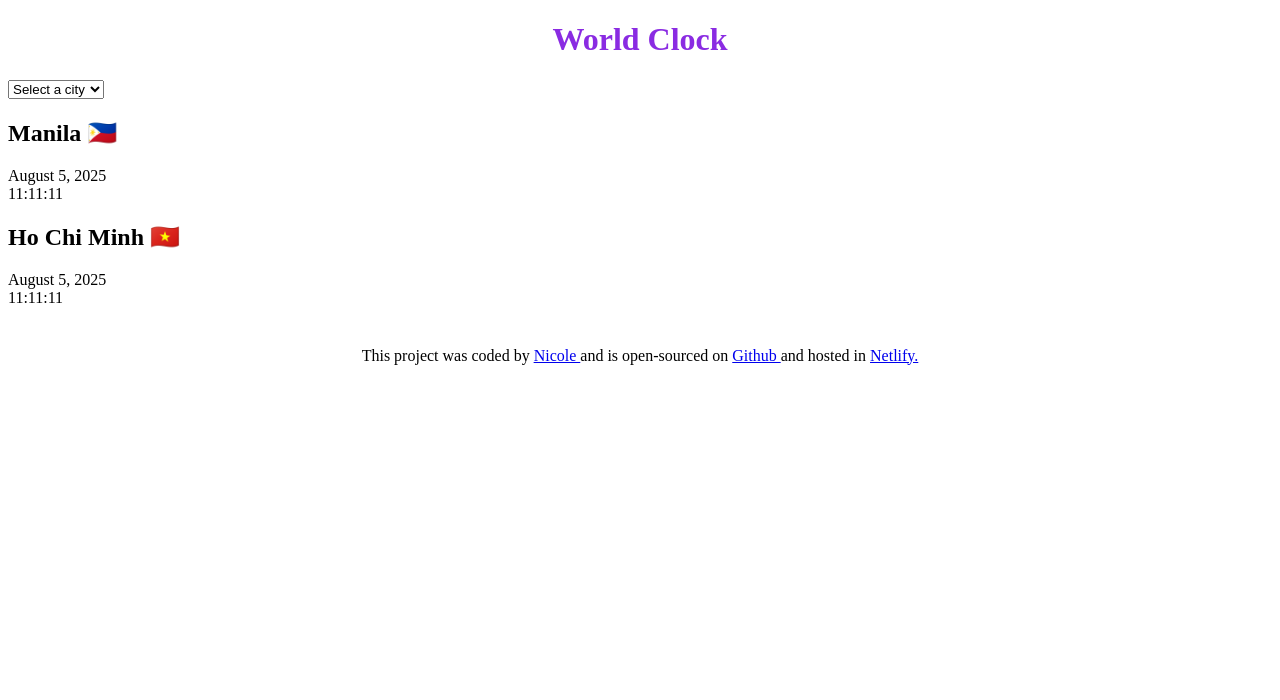
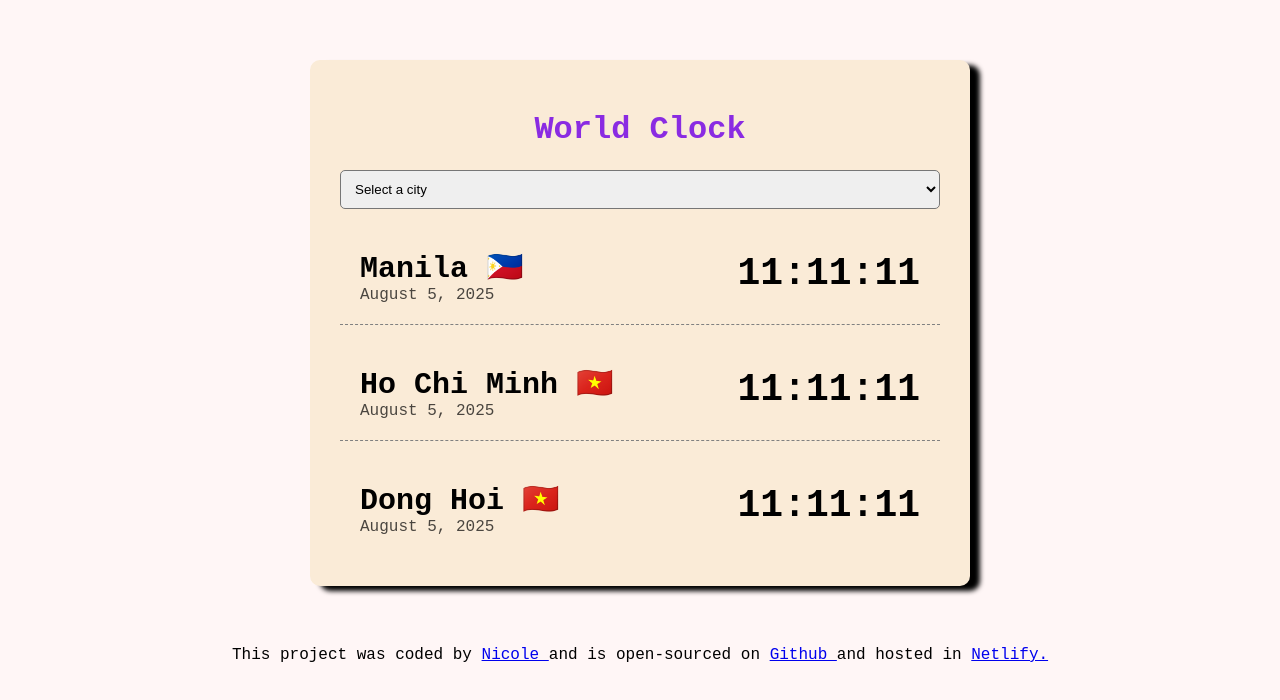
Before and after one commit to x0PuffBaddie/world-clock-shecodes, a plain HTML site: page index.html in a window 1280 px wide. Drawn offline with Linux system fonts and the light colour scheme.

Commit message:
inserted basic css style

```diff
--- a/index.html
+++ b/index.html
@@ -20,19 +20,34 @@
     <option value=""> Ho Chi Minh </option>
     </select>
 
-</div>
+
 <div class="city">
+    <div>
 <h2> Manila 🇵🇭 </h2>
 <div class="date"> August 5, 2025 </div>
+</div>
 <div class="time"> 11:11:11 </div>
+</div>
+
+<div class="city">
+    <div>
+<h2> Ho Chi Minh 🇻🇳 </h2>
+<div class="date"> August 5, 2025 </div>
+</div>
+<div class="time"> 11:11:11 </div>
+</div>
+
+<div class="city">
+    <div>
+<h2> Dong Hoi 🇻🇳 </h2>
+<div class="date"> August 5, 2025 </div>
+</div>
+<div class="time"> 11:11:11 </div>
+</div>
+
 
 </div>
-<div class="city">
-<h2> Ho Chi Minh 🇻🇳 </h2>
-<div class="date"> August 5, 2025 </div>
-<div class="time"> 11:11:11 </div>
 
-</div>
     <footer>
         This project was coded by <a href="https://github.com/x0PuffBaddie"> Nicole </a> and is open-sourced on <a href="https://github.com/x0PuffBaddie/world-clock-shecodes"> Github </a>
             and hosted in <a href="https://worldclock-nicole.netlify.app/"> Netlify. </a>
--- a/src/style.css
+++ b/src/style.css
@@ -1,3 +1,54 @@
+body {
+    background-color: rgb(255, 246, 246);
+    font-family: 'Courier New', Courier, monospace;
+}
+.container {
+    max-width: 600px;
+    margin: 60px auto;
+    background-color: antiquewhite;
+    padding: 30px;
+    box-shadow: 10px 5px 5px;
+    border-radius: 10px;
+}
+
+.city {
+    display: flex;
+    justify-content: space-between;
+    padding: 20px;
+    border-bottom: 1px dashed grey;
+
+}
+.city:last-child {
+    border: none;
+}
+
+h2 {
+    margin: 0;
+    font-size: 30px;
+    margin-top: 20px;
+}
+
+
+.date {
+    opacity: 0.7;
+
+}
+.time {
+    font-size: 38px;
+    font-weight: bold;
+    vertical-align: middle;
+    line-height: 50px;
+    margin-top: 20px;
+}
+
+
+select {
+    display: block;
+    width: 100%;
+    border-radius: 5px;
+    padding: 10px;;
+}
+
 h1 {
     text-align: center;
     color: blueviolet;
```
Lines whose indentation alone changed are shown as unchanged.
